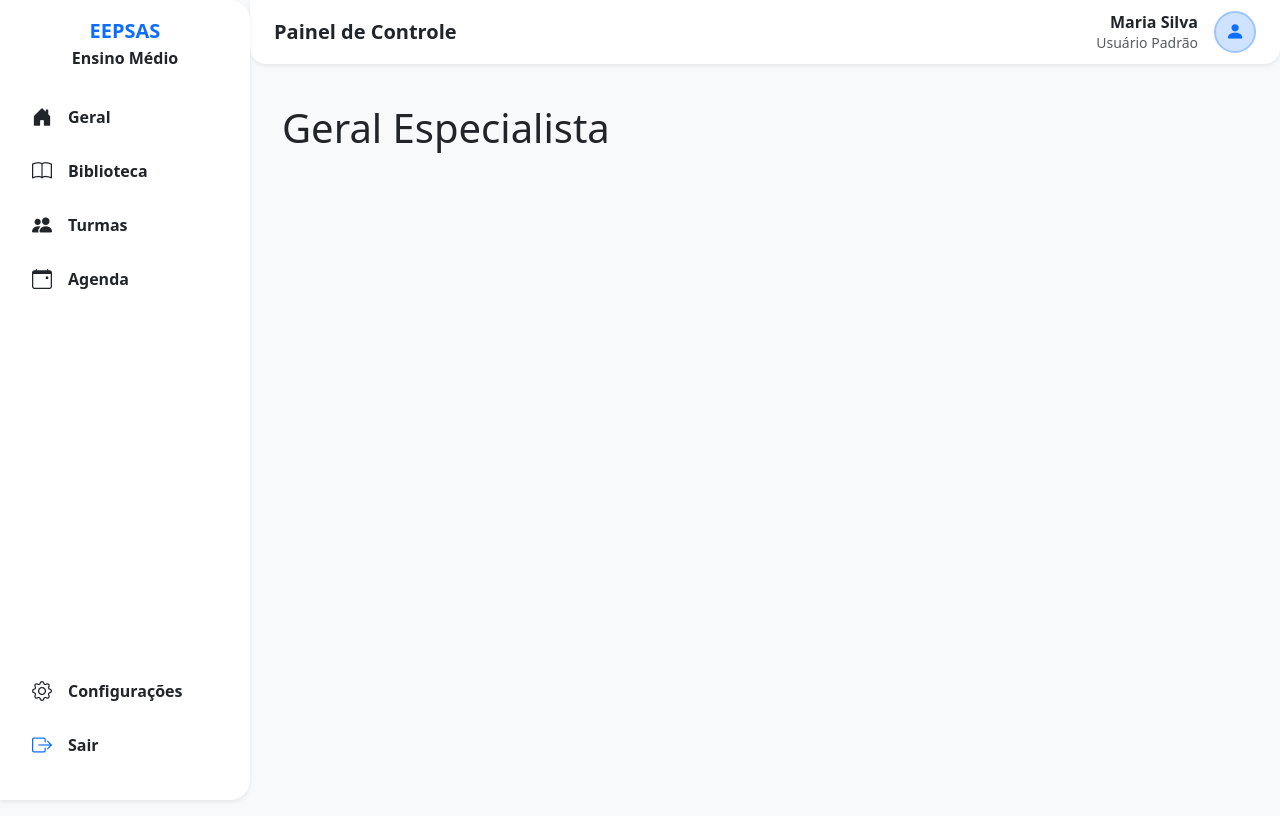
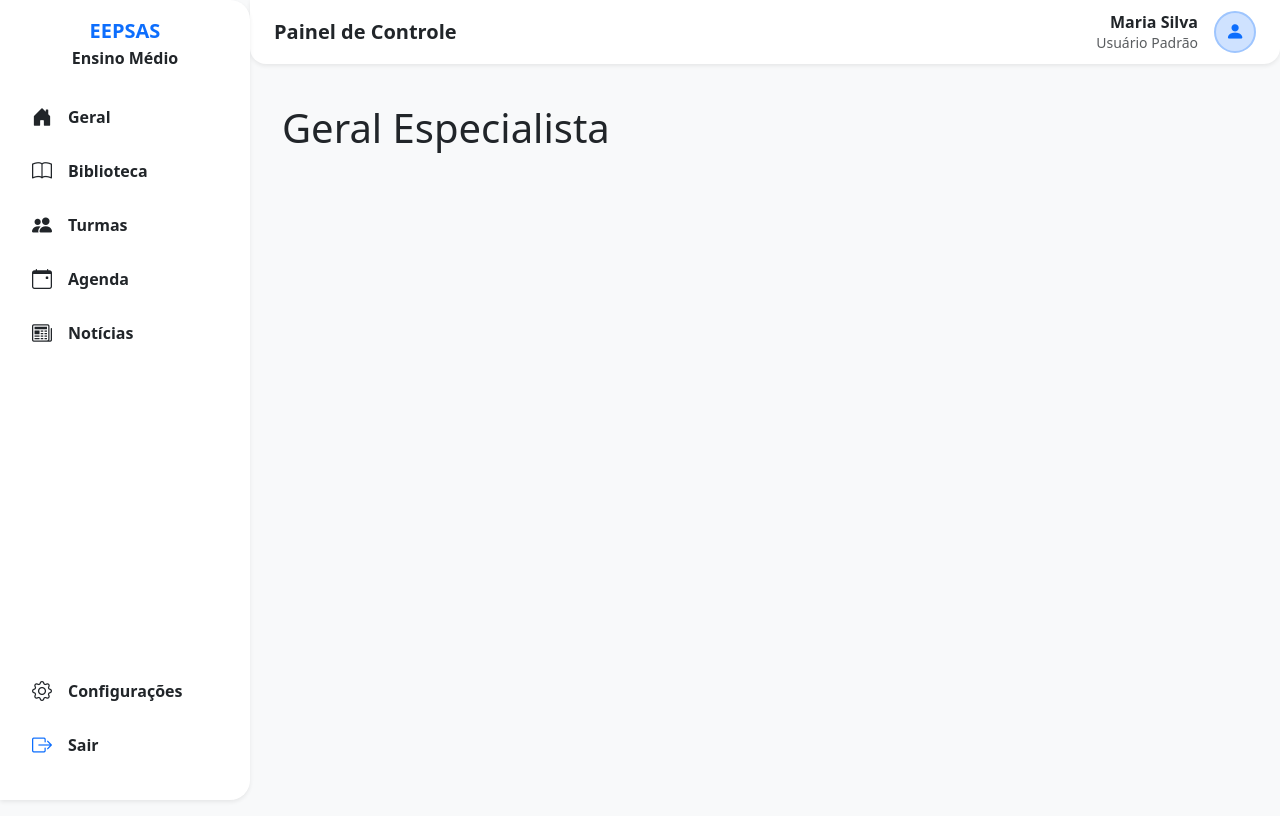
Before and after one commit to EEPSAS/portal-sebastiana, a React (Vite) app in the folder portal-front/: page /dashboard in a window 1280 px wide. Built offline with nearby package versions, Linux system fonts and the light colour scheme; no server answers.

Commit message:
noticias

```diff
--- a/portal-front/src/App.jsx
+++ b/portal-front/src/App.jsx
@@ -10,6 +10,7 @@ import BibliotecaPage from "./pages/Dashboard/Biblioteca";
 import TurmaPage from "./pages/Dashboard/Turma";
 import AgendaPage from "./pages/Dashboard/Agenda";
 import ConfiguracoesPage from "./pages/Dashboard/Configuracoes";
+import NoticiaPage from "./pages/Dashboard/noticias";
 
 const App = () => {
   return (
@@ -29,6 +30,7 @@ const App = () => {
           <Route path="turmas" element={<TurmaPage />} />
           <Route path="agenda" element={<AgendaPage />} />
           <Route path="configuracoes" element={<ConfiguracoesPage />} />
+          <Route path="noticias" element={<NoticiaPage />} />
         </Route>
       </Routes>
     </BrowserRouter>
--- a/portal-front/src/components/Dashboard/navegacao-padrao/aside-padrao.jsx
+++ b/portal-front/src/components/Dashboard/navegacao-padrao/aside-padrao.jsx
@@ -5,6 +5,7 @@ const navigationItems = [
   { label: "Biblioteca", path: "/dashboard/biblioteca", icon: "bi-book" },
   { label: "Turmas", path: "/dashboard/turmas", icon: "bi-people-fill" },
   { label: "Agenda", path: "/dashboard/agenda", icon: "bi-calendar-event" },
+  { label: "Notícias", path: "/dashboard/noticias", icon: "bi-newspaper" },
 ]
 
 const navigationLinkClass = ({ isActive }) =>
--- /dev/null
+++ b/portal-front/src/components/dashboard/noticias/NoticiaEspecialista.jsx
@@ -0,0 +1,13 @@
+const NoticiaEspecialista = () => {
+  return (
+    <>
+
+      <h1>Notícia Especialista</h1>
+
+
+
+    </>
+  );
+};
+
+export default NoticiaEspecialista;
--- /dev/null
+++ b/portal-front/src/pages/Dashboard/noticias.jsx
@@ -0,0 +1,7 @@
+import NoticiaEspecialista from "../../components/dashboard/noticias/NoticiaEspecialista";
+
+const NoticiaPage = () => {
+  return <NoticiaEspecialista />;
+};
+
+export default NoticiaPage;
```
